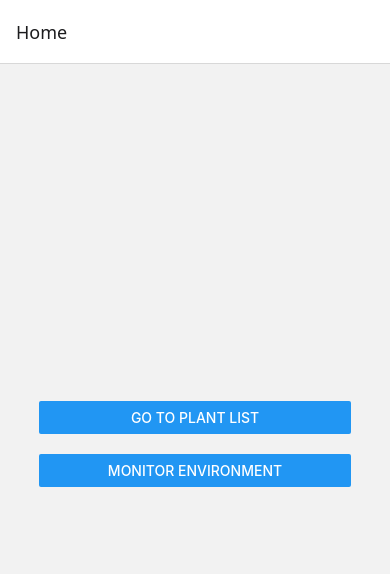
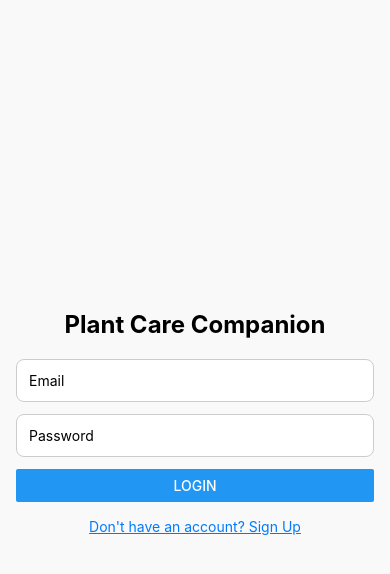
Before and after one commit to MJ-code101/MyPlantsApp, a React Native app: screen /Login in a window 390 px wide. Shown: the top 574 px of the page. Built offline with nearby package versions, Linux system fonts and the light colour scheme.

Commit message:
App
Sign and login

```diff
--- a/App.js
+++ b/App.js
@@ -1,5 +1,6 @@
 // App.js
 import React from 'react';
+import './src/firebaseConfig'; // Corrected import path
 import AppNavigator from './AppNavigator';
 
 export default function App() {
--- a/AppNavigator.js
+++ b/AppNavigator.js
@@ -2,6 +2,8 @@
 import * as React from 'react';
 import { NavigationContainer } from '@react-navigation/native';
 import { createStackNavigator } from '@react-navigation/stack';
+import LoginScreen from './screens/LoginScreen';
+import SignUpScreen from './screens/SignUpScreen';
 import HomeScreen from './screens/HomeScreen';
 import PlantListScreen from './screens/PlantListScreen';
 import SensorScreen from './screens/SensorScreen';
@@ -11,7 +13,9 @@ const Stack = createStackNavigator();
 export default function AppNavigator() {
   return (
     <NavigationContainer>
-      <Stack.Navigator initialRouteName="Home">
+      <Stack.Navigator initialRouteName="Login">
+        <Stack.Screen name="Login" component={LoginScreen} options={{ headerShown: false }} />
+        <Stack.Screen name="SignUp" component={SignUpScreen} options={{ headerShown: false }} />
         <Stack.Screen name="Home" component={HomeScreen} />
         <Stack.Screen name="PlantList" component={PlantListScreen} />
         <Stack.Screen name="Sensor" component={SensorScreen} />
--- a/package.json
+++ b/package.json
@@ -10,9 +10,11 @@
   },
   "dependencies": {
     "@expo/metro-runtime": "~4.0.1",
+    "@react-native-async-storage/async-storage": "^1.24.0",
     "@react-navigation/native": "^7.0.15",
     "@react-navigation/stack": "^7.1.2",
     "expo": "~52.0.37",
+    "expo-notifications": "~0.29.13",
     "expo-sensors": "~14.0.2",
     "expo-sqlite": "~15.1.2",
     "expo-status-bar": "~2.0.1",
@@ -26,8 +28,7 @@
     "react-native-safe-area-context": "^4.14.1",
     "react-native-screens": "~4.4.0",
     "react-native-vector-icons": "^10.2.0",
-    "react-native-web": "~0.19.13",
-    "expo-notifications": "~0.29.13"
+    "react-native-web": "~0.19.13"
   },
   "devDependencies": {
     "@babel/core": "^7.20.0"
--- a/screens/HomeScreen.js
+++ b/screens/HomeScreen.js
@@ -22,15 +22,8 @@ const HomeScreen = ({ navigation }) => {
 };
 
 const styles = StyleSheet.create({
-  container: {
-    flex: 1,
-    justifyContent: 'center',
-    alignItems: 'center',
-  },
-  buttonContainer: {
-    marginBottom: 20, // Add gap between buttons
-    width: '80%', // Make buttons wider
-  },
+  container: { flex: 1, justifyContent: 'center', alignItems: 'center' },
+  buttonContainer: { marginBottom: 20, width: '80%' },
 });
 
 export default HomeScreen;
--- /dev/null
+++ b/screens/LoginScreen.js
@@ -0,0 +1,50 @@
+// screens/LoginScreen.js
+import React, { useState } from 'react';
+import { View, TextInput, Button, StyleSheet, Alert, Text, TouchableOpacity } from 'react-native';
+import { signInWithEmailAndPassword } from 'firebase/auth'; // Import Firebase auth methods
+import { auth } from '../src/firebaseConfig'; // Updated import path
+
+const LoginScreen = ({ navigation }) => {
+  const [email, setEmail] = useState('');
+  const [password, setPassword] = useState('');
+
+  const handleLogin = () => {
+    signInWithEmailAndPassword(auth, email, password)
+      .then(() => navigation.navigate('Home'))
+      .catch((error) => Alert.alert('Login Failed', error.message));
+  };
+
+  return (
+    <View style={styles.container}>
+      <Text style={styles.title}>Plant Care Companion</Text>
+      <TextInput
+        style={styles.input}
+        placeholder="Email"
+        value={email}
+        onChangeText={setEmail}
+        keyboardType="email-address"
+        autoCapitalize="none"
+      />
+      <TextInput
+        style={styles.input}
+        placeholder="Password"
+        value={password}
+        onChangeText={setPassword}
+        secureTextEntry
+      />
+      <Button title="Login" onPress={handleLogin} />
+      <TouchableOpacity onPress={() => navigation.navigate('SignUp')}>
+        <Text style={styles.signupLink}>Don't have an account? Sign Up</Text>
+      </TouchableOpacity>
+    </View>
+  );
+};
+
+const styles = StyleSheet.create({
+  container: { flex: 1, justifyContent: 'center', padding: 16, backgroundColor: '#f9f9f9' },
+  title: { fontSize: 24, fontWeight: 'bold', textAlign: 'center', marginBottom: 20 },
+  input: { marginBottom: 12, padding: 12, borderWidth: 1, borderColor: '#ccc', borderRadius: 8, backgroundColor: '#fff' },
+  signupLink: { marginTop: 16, textAlign: 'center', color: '#007bff', textDecorationLine: 'underline' },
+});
+
+export default LoginScreen;
--- a/screens/PlantListScreen.js
+++ b/screens/PlantListScreen.js
@@ -2,8 +2,7 @@
 import React from 'react';
 import { View, Text, FlatList, StyleSheet } from 'react-native';
 
-const PlantListScreen = ({ route }) => {
-  // Mock plant data (replace with data from Firestore or another source)
+const PlantListScreen = () => {
   const plants = [
     { id: '1', name: 'Rose', type: 'Flower', location: 'Garden', notes: 'Needs daily watering', dateAdded: '2023-10-01T12:00:00Z' },
     { id: '2', name: 'Cactus', type: 'Succulent', location: 'Living Room', notes: 'Water once a week', dateAdded: '2023-10-02T12:00:00Z' },
@@ -31,24 +30,10 @@ const PlantListScreen = ({ route }) => {
 };
 
 const styles = StyleSheet.create({
-  container: {
-    flex: 1,
-    padding: 16,
-  },
-  item: {
-    padding: 16,
-    marginBottom: 8,
-    backgroundColor: '#f9f9f9',
-    borderRadius: 8,
-  },
-  name: {
-    fontSize: 18,
-    fontWeight: 'bold',
-  },
-  details: {
-    fontSize: 14,
-    color: '#555',
-  },
+  container: { flex: 1, padding: 16 },
+  item: { padding: 16, marginBottom: 8, backgroundColor: '#f9f9f9', borderRadius: 8 },
+  name: { fontSize: 18, fontWeight: 'bold' },
+  details: { fontSize: 14, color: '#555' },
 });
 
 export default PlantListScreen;
--- a/screens/SensorScreen.js
+++ b/screens/SensorScreen.js
@@ -8,75 +8,52 @@ const SensorScreen = () => {
   const [temperature, setTemperature] = useState(0);
   const [humidity, setHumidity] = useState(0);
   const [lightData, setLightData] = useState([]);
-
-  // Track whether an alert is currently being shown
   const isAlertActive = useRef(false);
-
-  // Set thresholds for temperature alerts
   const tempThreshold = { min: 20, max: 25 };
 
-  // Simulate sensor data and check thresholds
   useEffect(() => {
     const interval = setInterval(() => {
-      // Skip checks if an alert is already active
       if (isAlertActive.current) return;
 
-      // Generate random values for light, temperature, and humidity
-      const newLightLevel = Math.random() * 1000; // Random light level between 0 and 1000 lux
-      const newTemperature = Math.random() * 30 + 10; // Random temperature between 10°C and 40°C
-      const newHumidity = Math.random() * 80 + 20; // Random humidity between 20% and 100%
+      const newLightLevel = Math.random() * 1000;
+      const newTemperature = Math.random() * 30 + 10;
+      const newHumidity = Math.random() * 80 + 20;
 
       setLightLevel(newLightLevel);
       setTemperature(newTemperature);
       setHumidity(newHumidity);
       setLightData((prevData) => [...prevData.slice(-9), newLightLevel]);
 
-      // Check temperature thresholds and show alerts
       if (newTemperature < tempThreshold.min) {
-        showAlert('Low Temperature Alert', `Temperature is too low (${newTemperature.toFixed(2)}°C). Move your plant to a warmer location.`);
+        showAlert('Low Temperature Alert', `Temperature is too low (${newTemperature.toFixed(2)}°C).`);
       } else if (newTemperature > tempThreshold.max) {
-        showAlert('High Temperature Alert', `Temperature is too high (${newTemperature.toFixed(2)}°C). Move your plant to a cooler location.`);
+        showAlert('High Temperature Alert', `Temperature is too high (${newTemperature.toFixed(2)}°C).`);
       }
     }, 5000);
 
     return () => clearInterval(interval);
   }, []);
 
-  // Function
   const showAlert = (title, message) => {
-    // Set alert as active
     isAlertActive.current = true;
-
     Alert.alert(title, message, [
-      {
-        text: 'OK',
-        onPress: () => {
-          // Resume monitoring after the user presses "OK"
-          isAlertActive.current = false;
-        },
-      },
+      { text: 'OK', onPress: () => (isAlertActive.current = false) },
     ]);
   };
 
   return (
     <View style={styles.container}>
       <Text style={styles.title}>Environmental Monitoring</Text>
-
       <View style={styles.sensorContainer}>
         <Text style={styles.sensorText}>Light Level: {lightLevel.toFixed(2)} lux</Text>
         <Text style={styles.sensorText}>Temperature: {temperature.toFixed(2)}°C</Text>
         <Text style={styles.sensorText}>Humidity: {humidity.toFixed(2)}%</Text>
       </View>
-
       <Text style={styles.chartTitle}>Light Level Over Time</Text>
       <LineChart
         data={{
           labels: ['-9', '-8', '-7', '-6', '-5', '-4', '-3', '-2', '-1', 'Now'],
-          datasets: [
-            {
-              data: lightData.length < 10 ? [...Array(10 - lightData.length).fill(0), ...lightData] : lightData,
-            },
-          ],
+          datasets: [{ data: lightData.length < 10 ? [...Array(10 - lightData.length).fill(0), ...lightData] : lightData }],
         }}
         width={350}
         height={200}
@@ -86,11 +63,9 @@ const SensorScreen = () => {
           backgroundGradientFrom: '#FFF',
           backgroundGradientTo: '#FFF',
           decimalPlaces: 2,
-          color: (opacity = 1) => `rgba(0, 128, 0, ${opacity})`, // Green color
+          color: (opacity = 1) => `rgba(0, 128, 0, ${opacity})`,
           labelColor: (opacity = 1) => `rgba(0, 0, 0, ${opacity})`,
-          style: {
-            borderRadius: 16,
-          },
+          style: { borderRadius: 16 },
         }}
         bezier
         style={styles.chart}
@@ -100,32 +75,12 @@ const SensorScreen = () => {
 };
 
 const styles = StyleSheet.create({
-  container: {
-    flex: 1,
-    padding: 16,
-    backgroundColor: '#FFF',
-  },
-  title: {
-    fontSize: 24,
-    fontWeight: 'bold',
-    marginBottom: 20,
-    textAlign: 'center',
-  },
-  sensorContainer: {
-    marginBottom: 20,
-  },
-  sensorText: {
-    fontSize: 18,
-    marginBottom: 10,
-  },
-  chartTitle: {
-    fontSize: 18,
-    fontWeight: 'bold',
-    marginBottom: 10,
-  },
-  chart: {
-    borderRadius: 16,
-  },
+  container: { flex: 1, padding: 16, backgroundColor: '#FFF' },
+  title: { fontSize: 24, fontWeight: 'bold', marginBottom: 20, textAlign: 'center' },
+  sensorContainer: { marginBottom: 20 },
+  sensorText: { fontSize: 18, marginBottom: 10 },
+  chartTitle: { fontSize: 18, fontWeight: 'bold', marginBottom: 10 },
+  chart: { borderRadius: 16 },
 });
 
 export default SensorScreen;
--- /dev/null
+++ b/screens/SignUpScreen.js
@@ -0,0 +1,60 @@
+// screens/SignUpScreen.js
+import React, { useState } from 'react';
+import { View, TextInput, Button, StyleSheet, Alert, Text, TouchableOpacity } from 'react-native';
+import { createUserWithEmailAndPassword } from 'firebase/auth'; // Import Firebase auth methods
+import { auth } from '../src/firebaseConfig'; // Updated import path
+
+const SignUpScreen = ({ navigation }) => {
+  const [email, setEmail] = useState('');
+  const [password, setPassword] = useState('');
+
+  const handleSignUp = () => {
+    if (!email || !password) {
+      Alert.alert('Error', 'Please enter both email and password.');
+      return;
+    }
+
+    createUserWithEmailAndPassword(auth, email, password)
+      .then(() => {
+        Alert.alert('Success', 'Account created successfully!');
+        navigation.navigate('Login');
+      })
+      .catch((error) => {
+        Alert.alert('Signup Failed', error.message);
+      });
+  };
+
+  return (
+    <View style={styles.container}>
+      <Text style={styles.title}>Create an Account</Text>
+      <TextInput
+        style={styles.input}
+        placeholder="Email"
+        value={email}
+        onChangeText={setEmail}
+        keyboardType="email-address"
+        autoCapitalize="none"
+      />
+      <TextInput
+        style={styles.input}
+        placeholder="Password"
+        value={password}
+        onChangeText={setPassword}
+        secureTextEntry
+      />
+      <Button title="Sign Up" onPress={handleSignUp} />
+      <TouchableOpacity onPress={() => navigation.navigate('Login')}>
+        <Text style={styles.loginLink}>Already have an account? Login</Text>
+      </TouchableOpacity>
+    </View>
+  );
+};
+
+const styles = StyleSheet.create({
+  container: { flex: 1, justifyContent: 'center', padding: 16, backgroundColor: '#f9f9f9' },
+  title: { fontSize: 24, fontWeight: 'bold', textAlign: 'center', marginBottom: 20 },
+  input: { marginBottom: 12, padding: 12, borderWidth: 1, borderColor: '#ccc', borderRadius: 8, backgroundColor: '#fff' },
+  loginLink: { marginTop: 16, textAlign: 'center', color: '#007bff', textDecorationLine: 'underline' },
+});
+
+export default SignUpScreen;
```
Also changed, not shown: src/firebaseConfig.js (+7 -4 lines), 1 other file (tests, documents, lock files or other folders).
